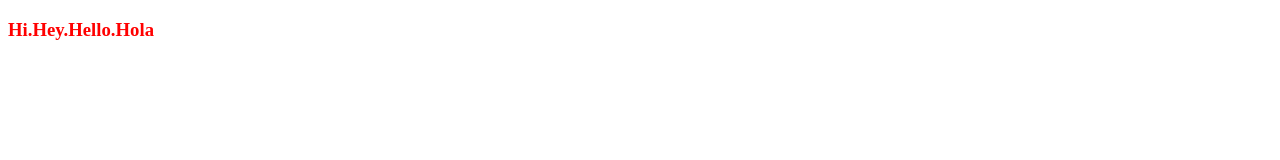
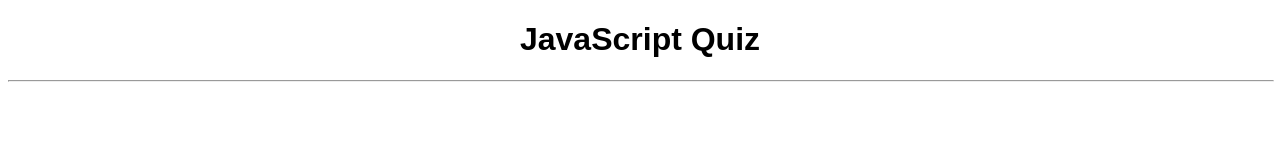
Before and after one commit to soundar-surya/JavaScript-practice, a website with bundled scripts: page domManipulation/index.html in a window 1280 px wide. Built offline with nearby package versions, Linux system fonts and the light colour scheme.

Commit message:
updated some modules

```diff
--- a/domManipulation/index.html
+++ b/domManipulation/index.html
@@ -4,11 +4,11 @@
     <meta charset="UTF-8">
     <meta http-equiv="X-UA-Compatible" content="IE=edge">
     <meta name="viewport" content="width=device-width, initial-scale=1.0">
-    <title>DomManipulation</title>
-    <script async src="script.js"></script>
-    <link rel="stylesheet" href="style.css"/>
+    <title>Dom Practice</title>
+    <script type="module" src="./script/script.js"></script>
 </head>
 <body>
-
+    <div id="root">
+    </div>
 </body>
 </html>
--- a/domManipulation/script.js
+++ /dev/null
@@ -1,13 +0,0 @@
-//createing an element and appending to body
-const elem = document.createElement('div');
-
-//appending an element to body.
-document.body.append(elem);
-
-//appending child to div
-const h3 = document.createElement('h3');
-h3.innerHTML = "Hi.Hey.Hello.Hola";
-elem.appendChild(h3);
-
-//setting an attribute
-h3.setAttribute("id", "div-elem");
--- /dev/null
+++ b/domManipulation/script/header.js
@@ -0,0 +1,28 @@
+
+export const Title =  function({
+        text = 'default', tag='h1',
+        color='black',
+        fontFamily='Ubuntu',
+        textAlign='left'
+    }){
+
+    let h1 = document.createElement(tag);
+    h1.appendChild(document.createTextNode(text));
+    h1.style.color = color;
+    h1.style.fontFamily = fontFamily;
+    h1.style.textAlign = textAlign;
+    root.appendChild(h1);
+    return;
+}
+
+export const HorizontalLine = function({
+        attribute: attr,
+        color = 'black'
+    }){
+
+    let hr = document.createElement('hr');
+    hr.setAttribute(attr[0], attr[1]);
+    hr.style.color = color;
+    root.appendChild(hr);
+    return;
+}
--- /dev/null
+++ b/domManipulation/script/script.js
@@ -0,0 +1,16 @@
+import { Title, HorizontalLine } from './header.js';
+
+//const root = document.querySelector("#root");
+
+//Title
+Title({
+    text:'JavaScript Quiz',
+    fontFamily: 'Arial',
+    textAlign: 'center'
+});
+
+// line - that separates body and header
+HorizontalLine({
+    attribute: ['width', '100%'],
+    color: '#f4f3f3'
+});
--- a/domManipulation/style.css
+++ /dev/null
@@ -1,3 +0,0 @@
-#div-elem{
-    color: red
-}
```
Also changed, not shown: .eslintrc.js (added).
